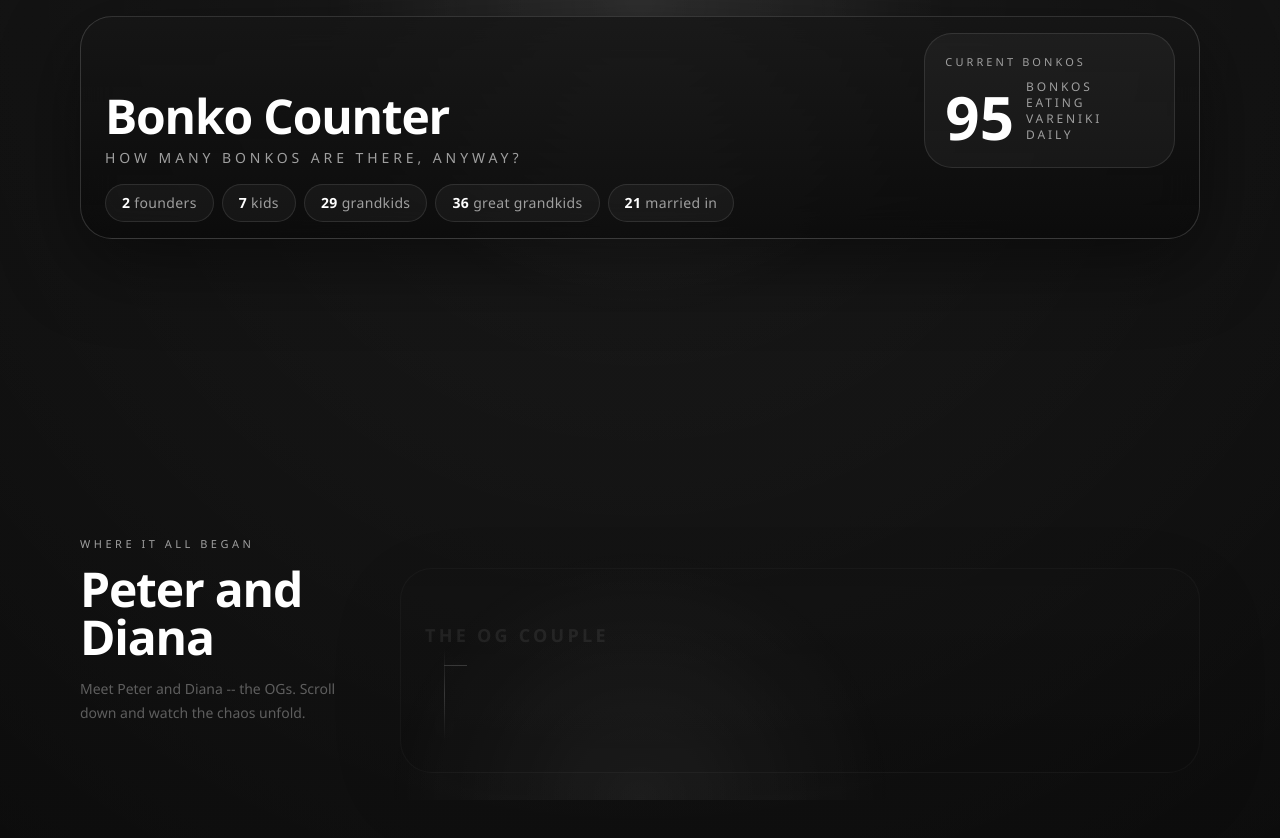
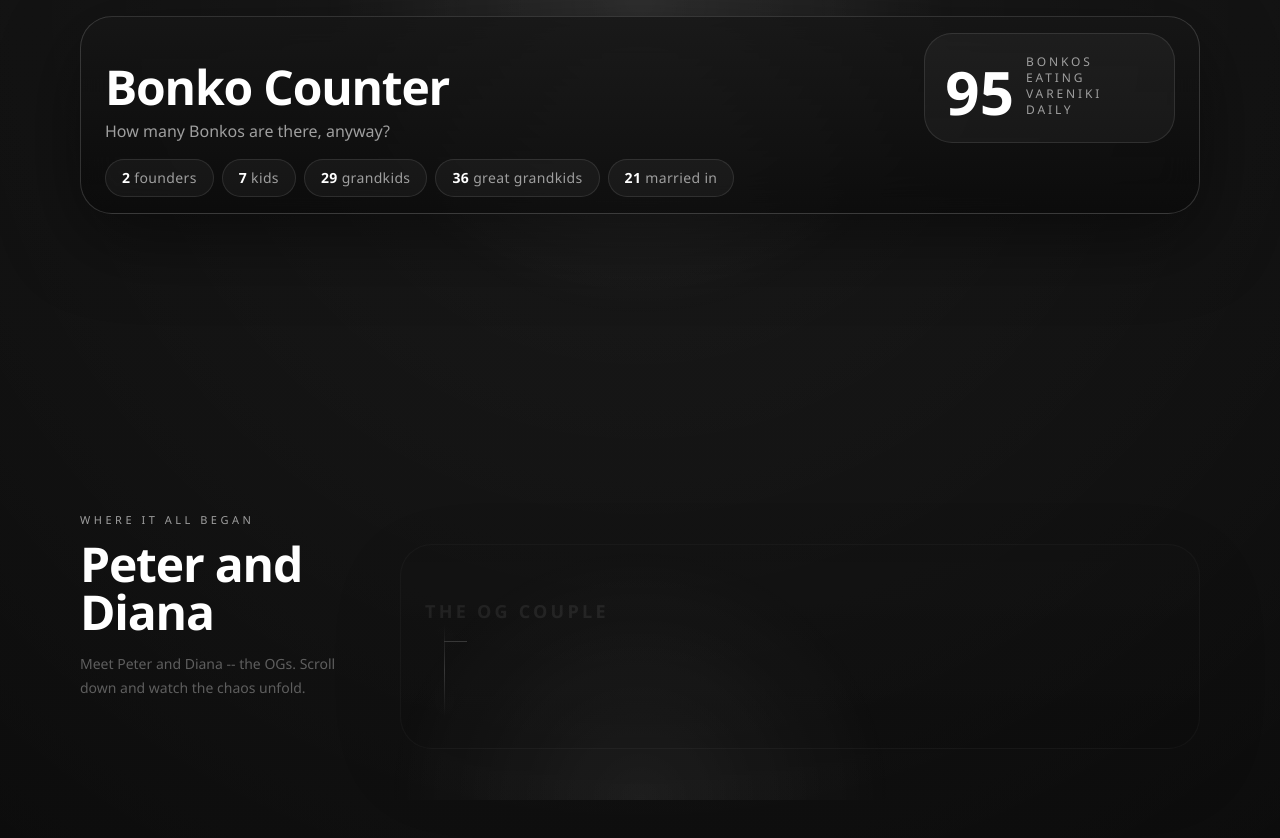
Before and after one commit to pavlikbond/bonko-counter, a React (Vite) app: page / in a window 1280 px wide. Shown: the top 838 px of the page. Built offline with nearby package versions, Linux system fonts and the light colour scheme.

Commit message:
Refactor App component: Update header styles and adjust text for improved readability

```diff
--- a/src/App.tsx
+++ b/src/App.tsx
@@ -90,16 +90,13 @@ function App() {
           <div className="glass-panel px-4 py-4 md:px-6">
             <div className="flex flex-col gap-6 md:flex-row md:items-end md:justify-between">
               <div className="max-w-2xl">
-                <h1 className="text-3xl font-semibold tracking-tight text-white md:text-5xl">Bonko Counter</h1>
-                <p className="mt-2 text-sm uppercase tracking-[0.28em] text-(--color-muted)">
-                  How many Bonkos are there, anyway?
-                </p>
+                <h1 className="text-5xl font-semibold tracking-tight text-white md:text-5xl">Bonko Counter</h1>
+                <p className="mt-2 text-(--color-muted)">How many Bonkos are there, anyway?</p>
               </div>
 
               <div className="rounded-[1.75rem] border border-white/10 bg-white/4 p-4 md:p-5">
-                <p className="text-[11px] uppercase tracking-[0.28em] text-(--color-muted)">Current Bonkos</p>
-                <div className="mt-2 flex items-end gap-3">
-                  <span className="text-5xl font-semibold leading-none text-white md:text-6xl">
+                <div className="flex items-end gap-3">
+                  <span className="text-6xl font-semibold leading-none text-white md:text-6xl">
                     {totalFamilyMembers}
                   </span>
                   <span className="max-w-32 pb-1 text-xs uppercase tracking-[0.24em] text-(--color-muted)">
```
